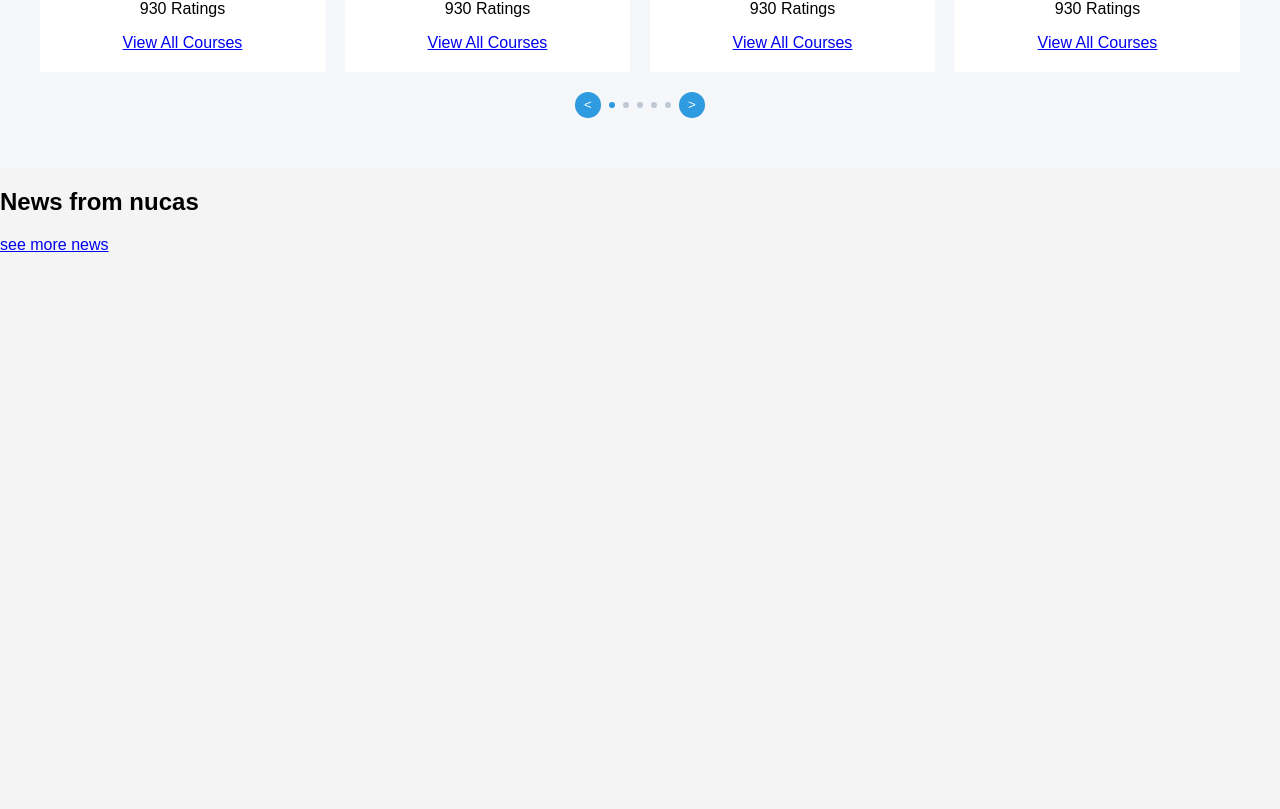
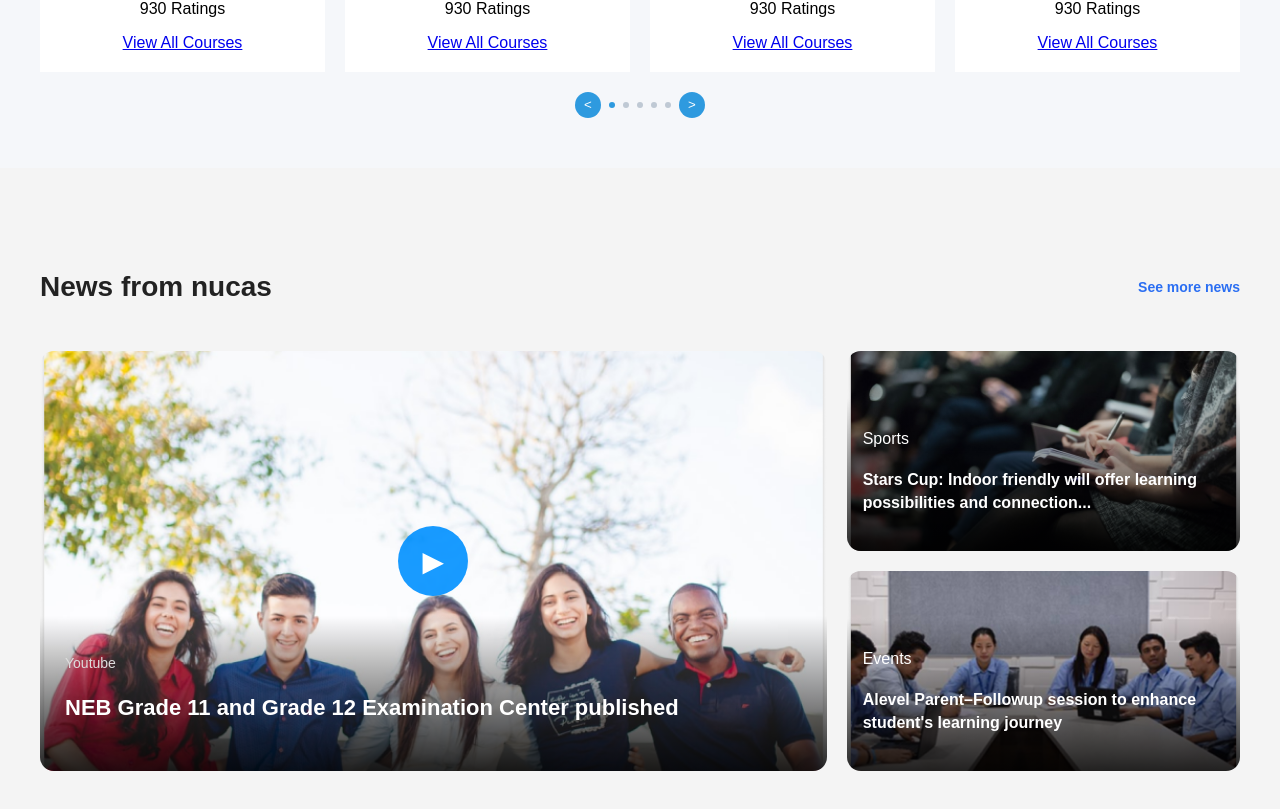
Before and after one commit to bibashmanjusubedi/schoolbharna-ui, a React (Vite) app: page / in a window 1280 px wide. Shown: the part 3103-3912 px from the top of the page. Before the commit the page ends 3357 px from the top, so only its background shows below. Built offline with nearby package versions, Linux system fonts and the light colour scheme.

Commit message:
feat: NewsFromNucas with Initial CSS

```diff
--- a/src/components/layout/NewsFromNucas.css
+++ b/src/components/layout/NewsFromNucas.css
@@ -0,0 +1,145 @@
+.news-section{
+    width:100%;
+    max-width: 1200px;
+    margin:80px auto;
+    padding:0 auto;
+}
+
+.news-header{
+    display:flex;
+    justify-content: space-between;
+    align-items:center;
+    margin-bottom: 25px;
+}
+
+.news-header h2{
+    font-size: 28px;
+    font-weight:700;
+    color:#222;
+}
+
+.news-header a{
+    text-decoration: none;
+    color:#2a6ef2;
+    font-size:14px;
+    font-weight:600;
+}
+
+
+.news-grid{
+    display:grid;
+    grid-template-columns: 2fr 1fr;
+    gap:20px;
+}
+
+
+.news-featured{
+    position:relative;
+    overflow:hidden;
+    border-radius: 14px;
+    height:420px;
+}
+
+
+.news-featured img{
+    width: 100%;
+    height:100%;
+    object-fit: cover;
+}
+
+
+.news-overlay{
+    position:absolute;
+    left:0;
+    right:0;
+    bottom:0;
+    padding:25px;
+    color:white;
+    background:linear-gradient(
+        transparent,
+        rgba(0,0,0,0.85)
+    );
+}
+
+
+.news-category {
+    font-size:14px;
+    margin-bottom:8px;
+    color:#ddd;
+}
+
+
+.news-overlay h3{
+    font-size:22px;
+    line-height:1.4;
+}
+
+
+.play-button{
+    position:absolute;
+    top:50%;
+    left:50%;
+    transform:translate(-50%,-50%);
+    width:70px;
+    height:70px;
+    border-radius: 50%;
+    background:rgba(0,145,255,0.9);
+    display:flex;
+    justify-content: center;
+    align-items:center;
+    color:white;
+    font-size:28px;
+    cursor:pointer;
+}
+
+
+.news-sidebar{
+    display:flex;
+    flex-direction:column;
+    gap:20px;
+}
+
+.news-card {
+    position:relative;
+    height: 200px;
+    overflow: hidden;
+    border-radius: 14px;
+}
+
+.news-card img{
+    width:100%;
+    height: 100%;
+    object-fit: cover;
+}
+
+
+.news-card-overlay{
+    position:absolute;
+    left:0;
+    right:0;
+    bottom:0;
+    padding:16px;
+    color:white;
+    background:linear-gradient(
+        transparent,
+        rgba(0,0,0,0.85)
+    );
+}
+
+.news-card-overlay h4{
+    font-size:16px;
+    line-height:1.4;
+    font-weight:600;
+}
+
+
+.news-featured,
+.news-card{
+    transition: transform 0.3s ease;
+}
+
+
+.news-featured:hover,
+.news-card:hover{
+    transform:translateY(-5px);
+}
--- a/src/components/layout/NewsFromNucas.jsx
+++ b/src/components/layout/NewsFromNucas.jsx
@@ -8,17 +8,64 @@ import side2 from "../../assets/images/news2.png";
 
 
 const NewsFromNucas = () => {
+    const news = [
+        {
+            title:
+                "NEB Grade 11 and Grade 12 Examination Center published",
+            image:mainImg,
+            category:"Youtube",
+            large:true,
+        },
+        {
+            title:
+                "Stars Cup: Indoor friendly will offer learning possibilities and connection...",
+            image:side1,
+            category: "Sports",
+        },
+        {
+            title:
+                "Alevel Parent–Followup session to enhance student's learning journey",
+            image:side2,
+            category:"Events"
+        },
+    ];
+
     return (
         <section className="news-section">
 
             <div className="news-header">
                 <h2>News from nucas</h2>
-                <a href="/">see more news</a>
+                <a href="/">See more news</a>
             </div>
 
             <div className="news-grid">
-                {/* Left Larfe Card */}
+                {/* Left Featured Card */}
+                <div className = "news-featured">
+                    <img src={news[0].image} alt = {news[0].title} />
 
+                    <div className="play-button">
+                        <span>▶</span>
+                    </div>
+
+                    <div className= "news-overlay">
+                        <p className="news-category">{news[0].category}</p>
+                        <h3>{news[0].title}</h3>
+                    </div>
+                </div>
+
+                {/* Right Cards */}
+                <div className="news-sidebar">
+                    {news.slice(1).map((item,index) => (
+                        <div className="news-card" key={index}>
+                            <img src={item.image} alt={item.title} />
+
+                            <div className="news-card-overlay">
+                                <p>{item.category}</p>
+                                <h4>{item.title}</h4>
+                            </div>
+                        </div>
+                    ))}
+                </div>
             </div>
         </section>
     );
```
